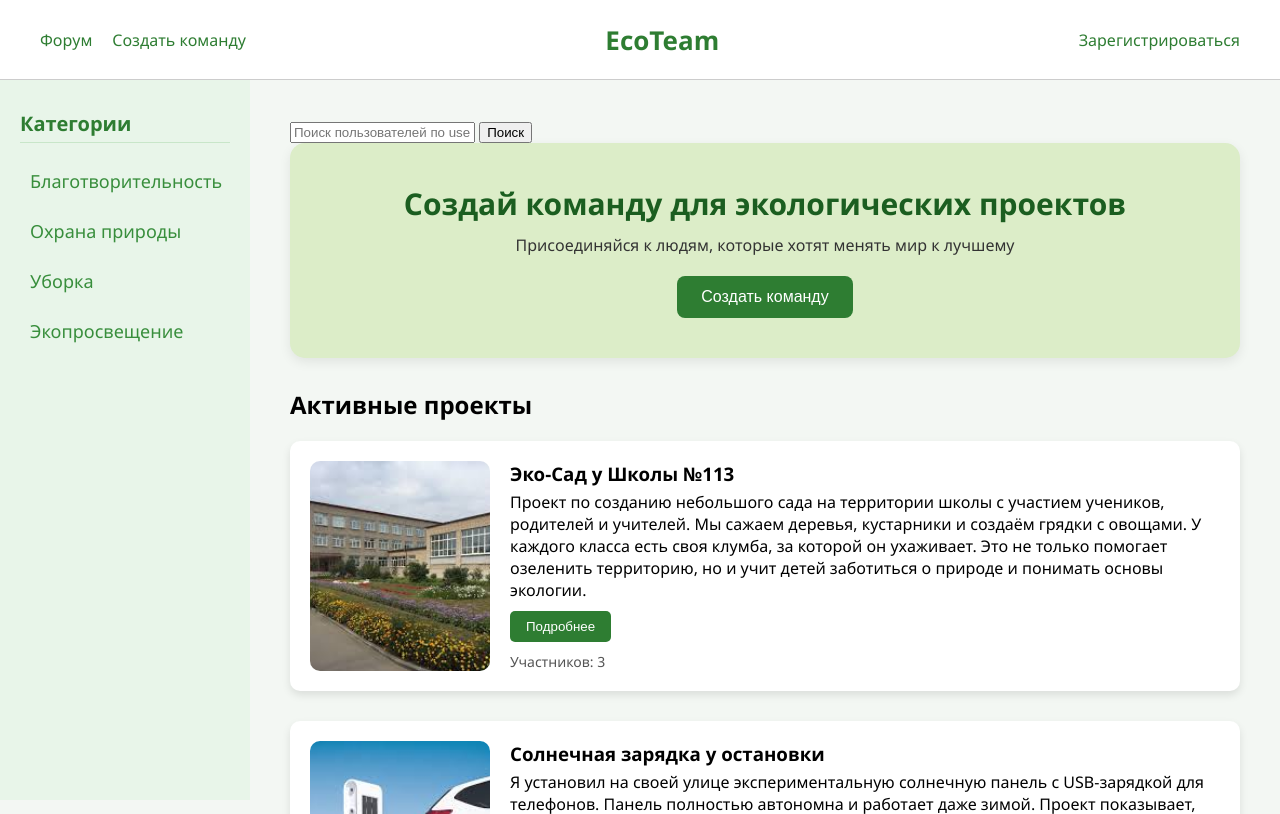
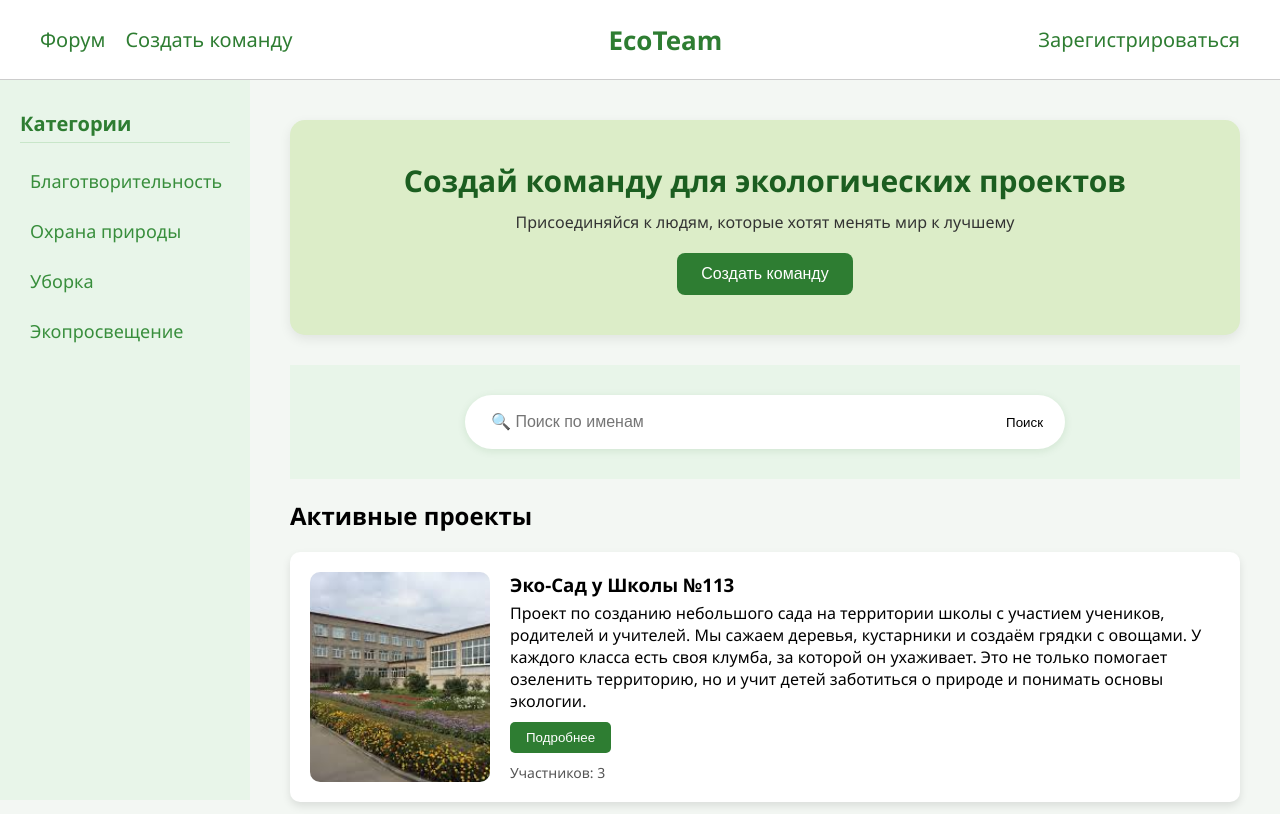
Before and after one commit to Kil41k/EcoTeam, a Django app: page / in a window 1280 px wide. Shown: the top 814 px of the page. Run offline with Django 5.2, Linux system fonts and the light colour scheme; data comes from the database, SQL or seed files in the repository.

Commit message:
diyas loh

```diff
--- a/main/templates/main/index.html
+++ b/main/templates/main/index.html
@@ -2,39 +2,48 @@
 {%load static%}
 {%block content%}
 <div class="main-container">
-    <!-- Сайдбар -->
     <aside class="sidebar">
       <h3>Категории</h3>
       {% for cat in cats %}
           <a class="category" href="{% url 'category' cat.id %}">{{ cat.title }}</a>
       {% endfor %}
     </aside>
-  <form method="GET" action="{% url 'index' %}">
-  <input type="text" name="q" placeholder="Поиск пользователей по username" value="{{ request.GET.q }}">
-  <button type="submit">Поиск</button>
-</form>
 
     {% if query %}
-  <h2>Результаты поиска по "{{ query }}":</h2>
+    <h2 class="search-heading">Результаты поиска по "{{ query }}":</h2>
     {% if users.exists %}
-    <ul>
+      <div class="user-card-container">
         {% for user in users %}
-        <li><a href="{%url 'profile' user.id%}">{{ user.username }}</a></li>
+          <a href="{% url 'profile' user.id %}" class="user-card">
+            <img src="{{ user.profile.avatar.url }}" alt="Аватар {{ user.username }}" class="user-avatar">
+            <div class="user-info">
+              <p class="user-name">{{ user.username }}</p>
+              <p class="user-role">Участник сообщества</p>
+            </div>
+          </a>
         {% endfor %}
-    </ul>
+      </div>
     {% else %}
-    <p>Пользователи не найдены.</p>
+      <p class="no-results">Пользователи не найдены.</p>
     {% endif %}
   {% endif %}
 
 
-    <!-- Контент -->
     <main class="content">
       <section class="hero">
         <h1>Создай команду для экологических проектов</h1>
         <p>Присоединяйся к людям, которые хотят менять мир к лучшему</p>
         <a class="nav-link" href="{%url 'create'%}"><button>Создать команду</button></a>
       </section>
+
+      <form method="GET" action="{% url 'index' %}">
+        <section class="search-section">
+          <div class="search-container">
+            <input type="text" id="searchInput" placeholder="🔍 Поиск по именам" value="{{ request.GET.q }}" />
+            <button id="searchBtn" aria-label="Поиск"> Поиск </button>
+          </div>
+        </section>
+      </form>
 
       <section class="projects">
         <h2>Активные проекты</h2>
--- a/static/style.css
+++ b/static/style.css
@@ -28,7 +28,7 @@
     object-fit: cover;
   }
 
-  /* Чтобы карточка позволяла абсолютное позиционирование */
+
   .project-card {
     position: relative;
   }
@@ -63,7 +63,7 @@
     text-decoration: none;
     color: #2e7d32;
     font-weight: 500;
-    font-size: 16px;
+    font-size: 20px;
     transition: color 0.2s;
   }
 
@@ -239,3 +239,103 @@
   .edit-btn:hover {
     background-color: #388e3c;
   }
+  .search-section {
+    background-color: #e8f5e9;
+    padding: 30px 0;
+    display: flex;
+    justify-content: center;
+  }
+
+  .search-container {
+    display: flex;
+    align-items: center;
+    background-color: white;
+    border-radius: 30px;
+    padding: 8px 16px;
+    width: 80%;
+    max-width: 600px;
+    box-shadow: 0 2px 8px rgba(0, 100, 0, 0.1);
+  }
+
+  .search-container input {
+    flex: 1;
+    border: none;
+    outline: none;
+    font-size: 16px;
+    padding: 10px;
+    border-radius: 30px;
+    background: transparent;
+  }
+
+  .search-container button {
+    background: none;
+    border: none;
+    cursor: pointer;
+  }
+
+  .search-container button img {
+    width: 24px;
+    height: 24px;
+    filter: invert(35%) sepia(48%) saturate(462%) hue-rotate(75deg) brightness(92%) contrast(85%);
+  }
+
+  .search-heading {
+    font-size: 22px;
+    color: #2e7d32;
+    margin: 20px 0 10px 10px;
+  }
+
+  .user-card-container {
+    display: flex;
+    flex-wrap: wrap;
+    gap: 20px;
+    margin: 20px 0;
+  }
+
+  .user-card {
+    display: flex;
+    align-items: center;
+    text-decoration: none;
+    background: #ffffff;
+    border-radius: 12px;
+    padding: 12px 16px;
+    box-shadow: 0 2px 6px rgba(0, 100, 0, 0.1);
+    transition: transform 0.2s;
+    width: 280px;
+  }
+
+  .user-card:hover {
+    transform: translateY(-4px);
+    box-shadow: 0 4px 10px rgba(0, 100, 0, 0.15);
+  }
+
+  .user-avatar {
+    width: 56px;
+    height: 56px;
+    border-radius: 50%;
+    object-fit: cover;
+    margin-right: 14px;
+  }
+
+  .user-info {
+    display: flex;
+    flex-direction: column;
+  }
+
+  .user-name {
+    font-size: 18px;
+    color: #2e7d32;
+    font-weight: bold;
+    margin-bottom: 4px;
+  }
+
+  .user-role {
+    font-size: 14px;
+    color: #777;
+  }
+
+  .no-results {
+    margin-left: 10px;
+    font-style: italic;
+    color: #999;
+  }
```
Lines whose indentation alone changed are shown as unchanged.
